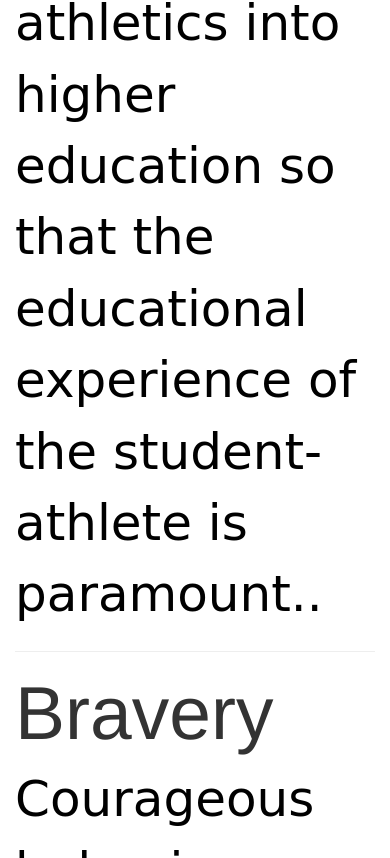
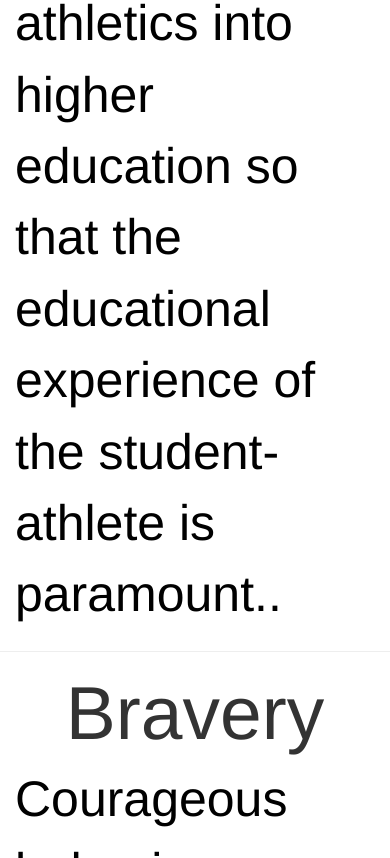
Before and after one commit to enderslayer/enderslayer.github.io, a plain HTML site: page csci340/labs/lab2/index.html in a window 390 px wide. Shown: the part 1142-2000 px from the top of the page. Drawn offline with nearby package versions, Linux system fonts and the light colour scheme.

Commit message:
adding more formating

```diff
--- a/csci340/labs/lab2/index.html
+++ b/csci340/labs/lab2/index.html
@@ -50,10 +50,14 @@
 Core Purpose: Our purpose is to govern competition in a fair, safe, equitable and sportsmanlike manner,
 and to integrate intercollegiate athletics into higher education so that the educational experience of
 the student-athlete is paramount..</p>
-
+  </div>
       <hr>
+      <div class="col-sm-8 text-center">
       <h3>Bravery</h3>
+      </div>
+      <div class="col-sm-8 text-left">
       <p>Courageous behavior or character.</p>
+      </div>
 </div>
     <div class="col-sm-2 sidenav">
       <div class="well">
--- a/csci340/labs/lab2/style.css
+++ b/csci340/labs/lab2/style.css
@@ -33,7 +33,7 @@
     p{
       color: black;
       font-size: 50px;
-      font-family: cursive;
+
     }
     h3{
       font-size: 75px;
```
